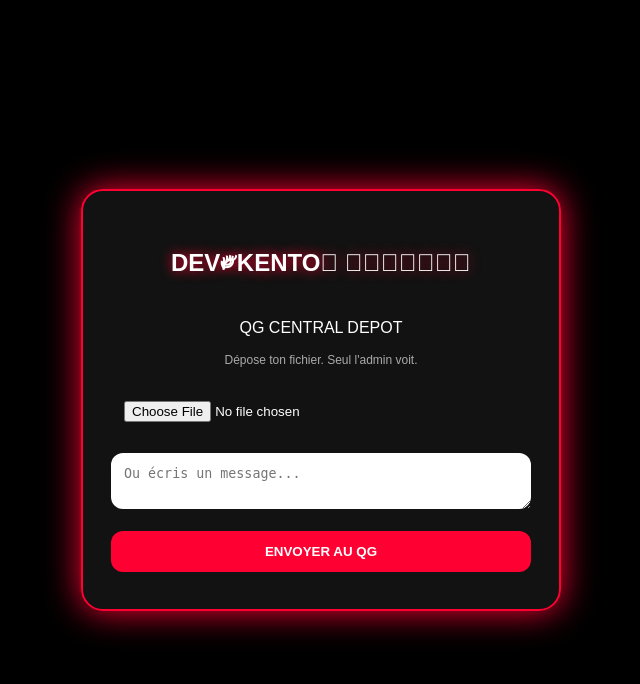
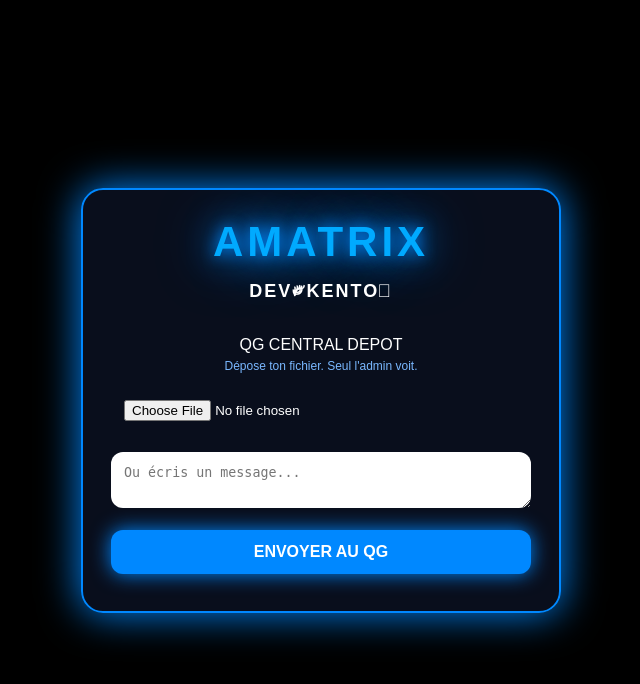
Before and after one commit to supremekiyotaka01-rgb/dev-kento-qg, a Flask app: page / in a window 1280 px wide. Shown: the top 684 px of the page, without its empty margins (319-959 px from the left). Run offline with Flask 3, Linux system fonts and the light colour scheme.

Commit message:
logo blue AMATRIX

```diff
--- a/templates/index.html
+++ b/templates/index.html
@@ -1 +1,18 @@
-<!DOCTYPE html><html><head><meta name="viewport" content="width=device-width, initial-scale=1"><title>DEV KENTO AMATRIX</title><style>body{margin:0;min-height:100vh;background:#000;display:flex;align-items:center;justify-content:center;font-family:sans-serif;color:white}.card{background:rgba(20,20,20,0.9);padding:28px;border-radius:22px;border:2px solid #ff0033;width:88%;max-width:420px;box-shadow:0 0 35px #ff0033;text-align:center}h1{font-size:24px;text-shadow:0 0 12px #ff0033}input,textarea,button{width:100%;padding:13px;margin:9px 0;border-radius:12px;border:none;box-sizing:border-box}button{background:#ff0033;color:white;font-weight:bold}</style></head><body><div class="card"><h1>DEV༗KENTO⃟ 𝐀𝐌𝐀𝐓𝐑𝐈𝐗</h1><p>QG CENTRAL DEPOT</p><p style="font-size:12px;color:#aaa">Dépose ton fichier. Seul l'admin voit.</p><form action="/upload" method="post" enctype="multipart/form-data"><input type="file" name="file"><textarea name="text" placeholder="Ou écris un message..."></textarea><button>ENVOYER AU QG</button></form></div></body></html>
+<!DOCTYPE html>
+<html><head><meta name="viewport" content="width=device-width, initial-scale=1"><title>DEV KENTO AMATRIX</title>
+<style>
+body{margin:0;min-height:100vh;background:#000;display:flex;align-items:center;justify-content:center;font-family:sans-serif;color:white}
+.card{background:rgba(10,15,30,0.95);padding:28px;border-radius:22px;border:2px solid #0088ff;width:88%;max-width:420px;box-shadow:0 0 40px #0088ff;text-align:center}
+.logo-amatrix{font-size:42px;font-weight:900;letter-spacing:4px;color:#00aaff;text-shadow:0 0 15px #0088ff,0 0 35px #0088ff,0 0 60px #0088ff;margin:0 0 5px 0}
+h1{font-size:18px;margin:5px 0 15px 0;letter-spacing:2px;color:#fff}
+input,textarea,button{width:100%;padding:13px;margin:9px 0;border-radius:12px;border:none;box-sizing:border-box}
+button{background:#0088ff;color:white;font-weight:bold;box-shadow:0 0 20px #0088ff;font-size:16px}
+p{margin:5px 0}
+</style></head>
+<body><div class="card">
+<div class="logo-amatrix">AMATRIX</div>
+<h1>DEV༗KENTO⃟</h1>
+<p>QG CENTRAL DEPOT</p>
+<p style="font-size:12px;color:#7ab8ff">Dépose ton fichier. Seul l'admin voit.</p>
+<form action="/upload" method="post" enctype="multipart/form-data"><input type="file" name="file"><textarea name="text" placeholder="Ou écris un message..."></textarea><button>ENVOYER AU QG</button></form>
+</div></body></html>
```
